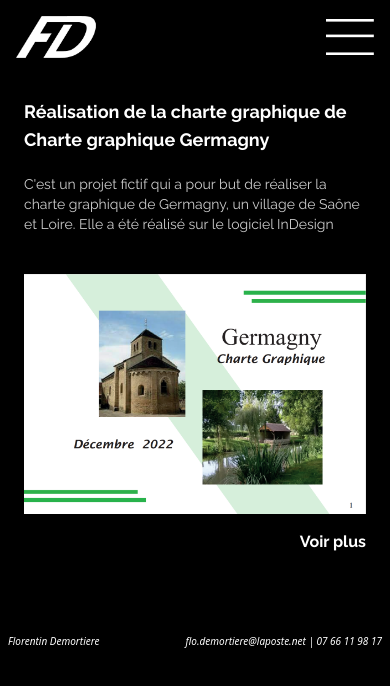
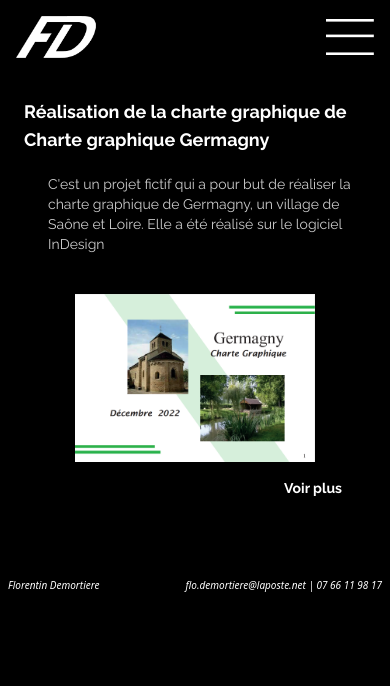
Before and after one commit to Flo714/projetS4, a Vue app: page /Charte_graphique_Germagny in a window 390 px wide. Shown: the top 686 px of the page. Built offline with nearby package versions, Linux system fonts and the light colour scheme.

Commit message:
responsive projet2

```diff
--- a/src/views/Charte_graphique_Germagny.vue
+++ b/src/views/Charte_graphique_Germagny.vue
@@ -63,12 +63,12 @@
 <main class="text-white font-raleway mx-6">
   <h1 class="font-bold text-lg mt-10 mb-5">Réalisation de la charte graphique de Charte graphique Germagny </h1>
 
-  <p class="opacity-80 text-sm">C'est un projet fictif qui a pour but de réaliser la charte graphique de Germagny, un village de Saône et Loire. Elle a été réalisé sur le logiciel InDesign</p>
+  <p class="opacity-80 text-sm lg:mr-[400px] ml-6">C'est un projet fictif qui a pour but de réaliser la charte graphique de Germagny, un village de Saône et Loire. Elle a été réalisé sur le logiciel InDesign</p>
 
-  <div class="my-10">
-    <img src="images/Charte_graphique_Germagny.png" alt="Image de présentation de la charte graphique de Germagny">
-    <div class="flex justify-end my-4 font-bold">
-      <a class="hover_1" href="Charte_graphique_Germagny.pdf" target="_blank">Voir plus</a>
+  <div class="my-10 xl:my-20">
+    <img src="images/Charte_graphique_Germagny.png" class="w-[70%] mx-auto lg:max-w-[700px] xl:ml-20 xl:mr-0" alt="Image de présentation de la charte graphique de Germagny">
+    <div class="flex justify-end my-4 mr-6 font-bold xl:justify-center xl:my-8">
+      <a class="hover_1 text-sm" href="Charte_graphique_Germagny.pdf" target="_blank">Voir plus</a>
     </div>
   </div>
 </main>
```
